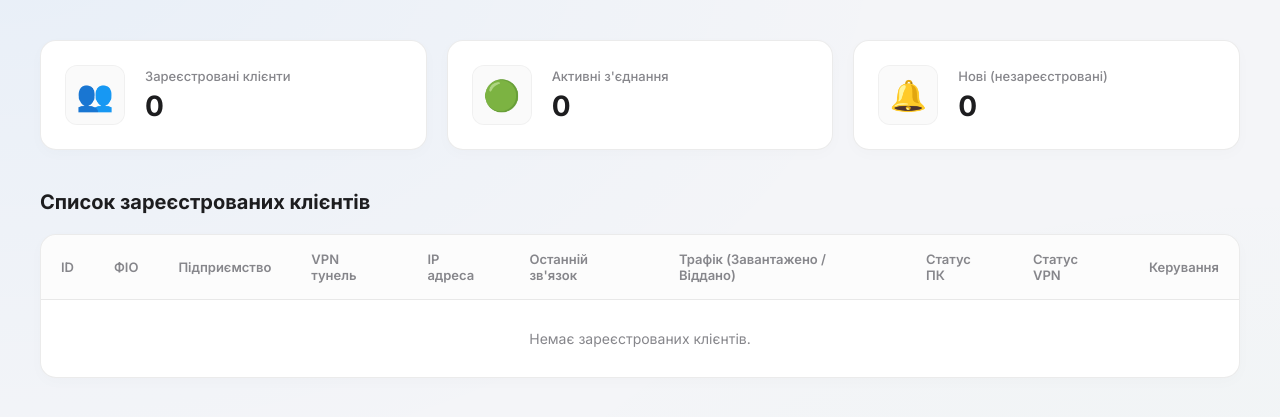
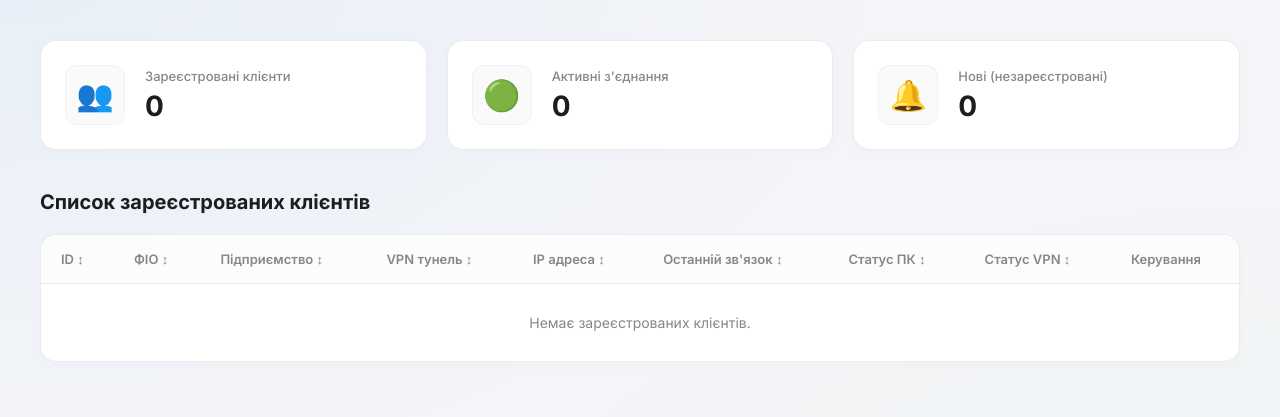
Before and after one commit to agasev-r/apgk-vpn, a PHP site: page /index.php?tab=clients in a window 1280 px wide. Shown: the part 64-481 px from the top of the page. Run offline with PHP 8.4, Linux system fonts and the light colour scheme; a user stored in the database is signed in; data that the repository does not hold is empty.

Commit message:
Add manual connect/disconnect button to client, remove traffic column from CRM, add sorting to table

```diff
--- a/NEWS/client/src/index.html
+++ b/NEWS/client/src/index.html
@@ -151,7 +151,12 @@
         <span class="info-label">IP Адреса</span>
         <span class="info-value" id="val-ip" style="font-family: monospace;">—</span>
       </div>
+      </div>
     </div>
+
+    <button id="btn-toggle-vpn" style="margin-top: 16px; width: 100%; max-width: 250px; padding: 10px; border-radius: 8px; border: none; background: #007aff; color: white; font-weight: 600; cursor: pointer; transition: background 0.2s;">
+      Підключити
+    </button>
 
     <div style="margin-top: 24px; font-size: 11px; color: var(--text-secondary);">
       Проблеми зі зв'язком?<br>
--- a/NEWS/server/index.php
+++ b/NEWS/server/index.php
@@ -897,28 +897,27 @@ if (isset($_SESSION['admin_logged'])) {
             <!-- Registered Clients Section -->
             <div class="section-title">Список зареєстрованих клієнтів</div>
             <div class="table-card">
-                <table>
-                    <thead>
-                        <tr>
-                            <th>ID</th>
-                            <th>ФІО</th>
-                            <th>Підприємство</th>
-                            <th>VPN тунель</th>
-                            <th>IP адреса</th>
-                            <th>Останній зв'язок</th>
-                            <th>Трафік (Завантажено / Віддано)</th>
-                            <th>Статус ПК</th>
-                            <th>Статус VPN</th>
-                            <th>Керування</th>
-                        </tr>
-                    </thead>
+                    <table id="clients_table">
+                        <thead>
+                            <tr>
+                                <th onclick="sortTable(this, 0)" style="cursor:pointer;" title="Сортувати">ID ↕</th>
+                                <th onclick="sortTable(this, 1)" style="cursor:pointer;" title="Сортувати">ФІО ↕</th>
+                                <th onclick="sortTable(this, 2)" style="cursor:pointer;" title="Сортувати">Підприємство ↕</th>
+                                <th onclick="sortTable(this, 3)" style="cursor:pointer;" title="Сортувати">VPN тунель ↕</th>
+                                <th onclick="sortTable(this, 4)" style="cursor:pointer;" title="Сортувати">IP адреса ↕</th>
+                                <th onclick="sortTable(this, 5)" style="cursor:pointer;" title="Сортувати">Останній зв'язок ↕</th>
+                                <th onclick="sortTable(this, 6)" style="cursor:pointer;" title="Сортувати">Статус ПК ↕</th>
+                                <th onclick="sortTable(this, 7)" style="cursor:pointer;" title="Сортувати">Статус VPN ↕</th>
+                                <th>Керування</th>
+                            </tr>
+                        </thead>
                     <tbody>
                         <?php
                         $stmt = $pdo->query("SELECT * FROM `clients` WHERE `name` IS NOT NULL ORDER BY `last_seen` DESC");
                         if ($stmt->rowCount() === 0):
                         ?>
                             <tr>
-                                <td colspan="10" style="text-align: center; color: var(--text-muted); padding: 30px;">Немає зареєстрованих клієнтів.</td>
+                                <td colspan="9" style="text-align: center; color: var(--text-muted); padding: 30px;">Немає зареєстрованих клієнтів.</td>
                             </tr>
                         <?php
                         endif;
@@ -938,9 +937,6 @@ if (isset($_SESSION['admin_logged'])) {
                                 <td><?= htmlspecialchars($client['tunnel_name'] ?? '—') ?></td>
                                 <td><span style="font-family: monospace;"><?= htmlspecialchars($client['ip'] ?? '—') ?></span></td>
                                 <td><?= date('d.m.Y H:i:s', strtotime($client['last_seen'])) ?></td>
-                                <td style="font-size: 13px; color: var(--text-muted);">
-                                    📥 <?= $rx_formatted ?> / 📤 <?= $tx_formatted ?>
-                                </td>
                                 <td>
                                     <?php if ($isOffline): ?>
                                         <span class="status-badge status-offline">Вимкнено</span>
```
Also changed, not shown: NEWS/client/main.js (+4 -4 lines), NEWS/client/src/app.js (+39 -0 lines), 1 other file.
